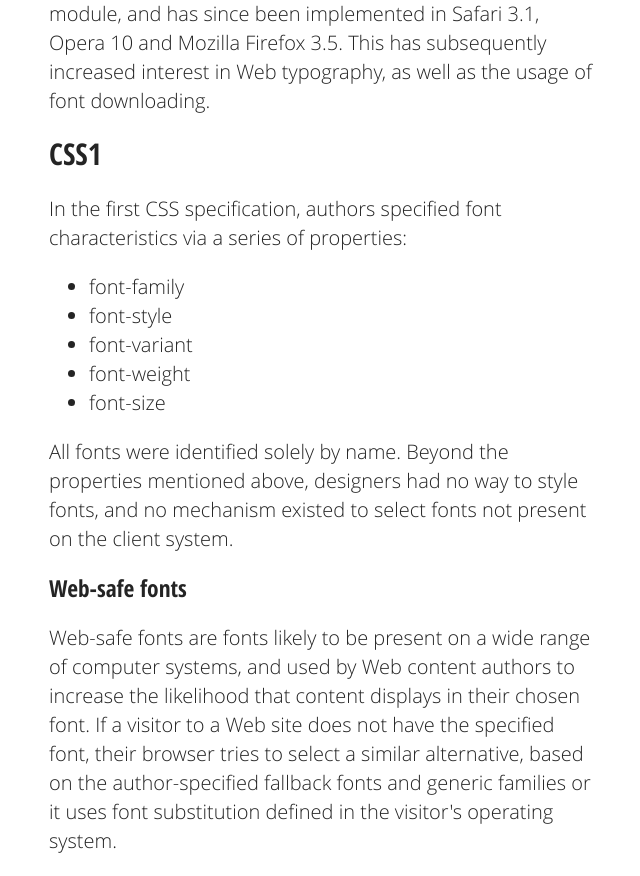
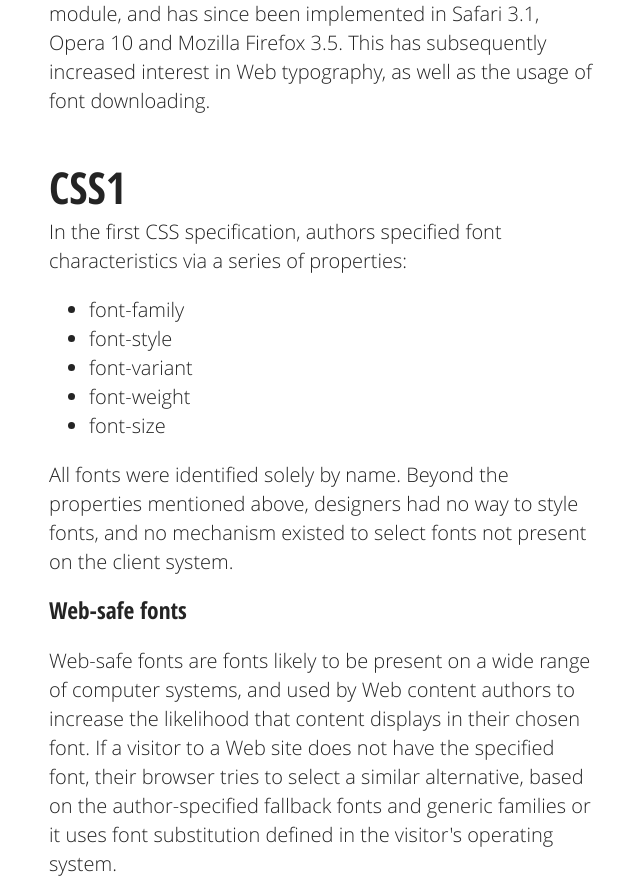
Before and after one commit to johnsont91/art336-week-02-johnsontien, a plain HTML site: page index.html in a window 1280 px wide. Shown: the part 1280-2156 px from the top of the page, without its empty margins (316-956 px from the left). Drawn offline with Linux system fonts and the light colour scheme.

Commit message:
deno
demo

```diff
--- a/scss/_base.scss
+++ b/scss/_base.scss
@@ -38,3 +38,14 @@ h1 {
 h1 + p {
     @include fontSize(26px);
 }
+
+h2 {
+    @include fontSize(44px);
+    margin-top: 50px;
+    margin-bottom: 8px;
+    text-transform: uppercase;
+}
+
+h2 + p {
+    margin-top: 0;
+}
```
Also changed, not shown: css/main.css.
